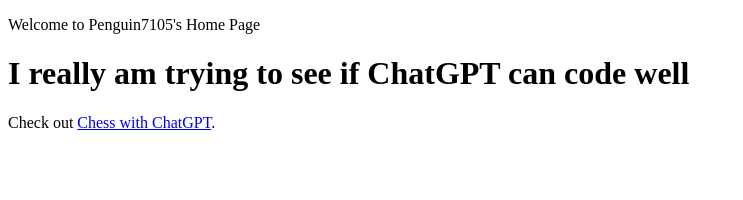
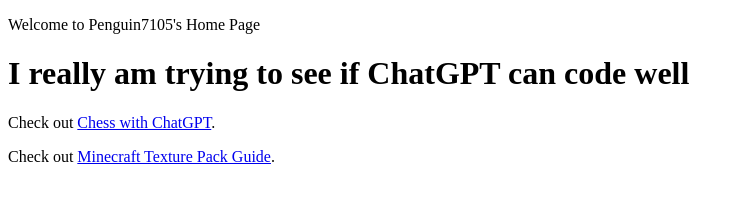
Before and after one commit to Penguin7105/penguin7105.github.io, a plain HTML site: page index.html in a window 1280 px wide. Shown: the whole page, without its empty margins (0-743 px from the left). Drawn offline with Linux system fonts and the light colour scheme.

Commit message:
Update index.html

```diff
--- a/index.html
+++ b/index.html
@@ -13,6 +13,7 @@
     <h1>I really am trying to see if ChatGPT can code well</h1>
 
     <p>Check out <a href="https://github.com/Penguin7105/ChessGPT" target="_blank">Chess with ChatGPT</a>.</p>
+    <p>Check out <a href="https://penguin7105.github.io/texturepacks" target="_blank">Minecraft Texture Pack Guide</a>.</p>
 
 </body>
 </html>
```
